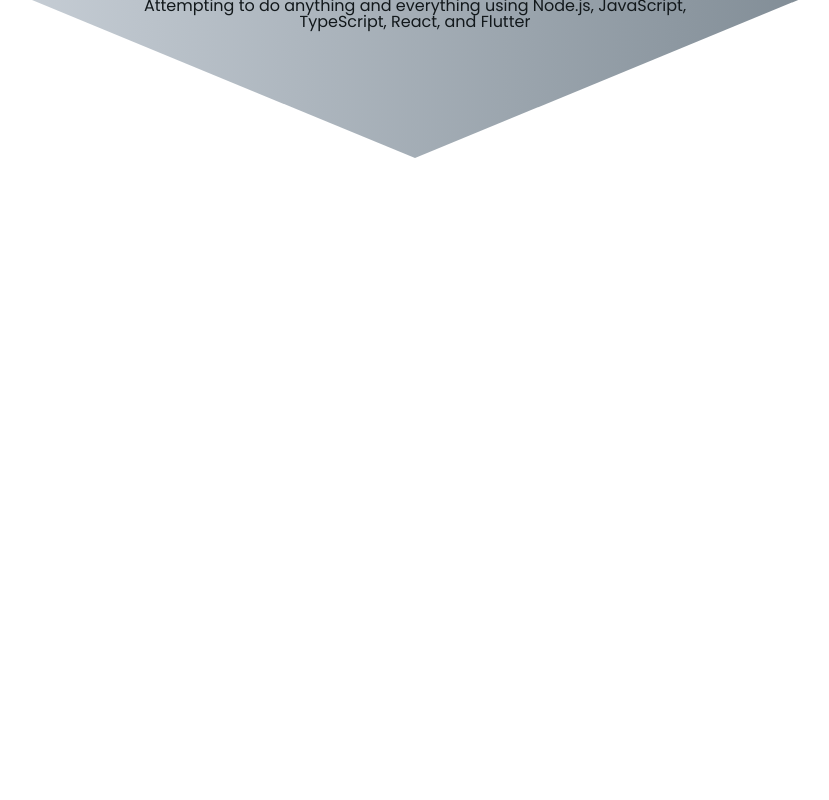
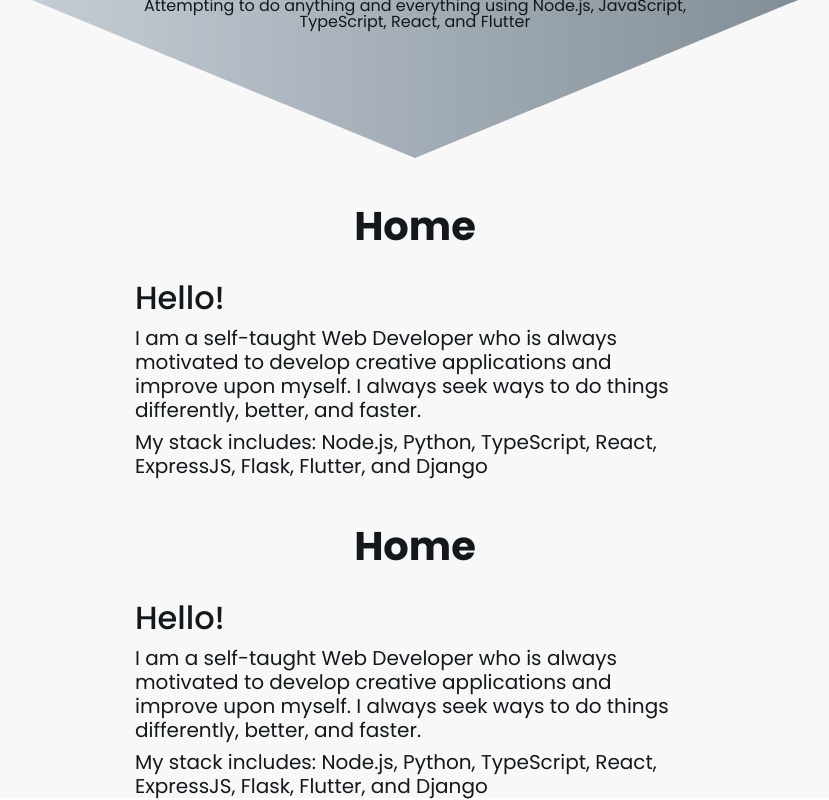
Before and after one commit to EtshD1/Theme-Selector, a React (Create React App) app: page / in a window 1280 px wide. Shown: the part 402-1202 px from the top of the page, without its empty margins (225-1054 px from the left). Before the commit the page ends 800 px from the top, so only its background shows below. Built offline with nearby package versions, Linux system fonts and the light colour scheme.

Commit message:
include body

```diff
--- a/src/App.tsx
+++ b/src/App.tsx
@@ -1,17 +1,30 @@
-import React, { useState } from 'react';
+import React, { useRef, useState } from 'react';
 import Navbar from './components/Navbar';
 import Title from './components/Title';
+import Body from './components/Body';
 import "./components/styles/themes.css";
+import "./index.css";
 import Context from './context';
 
 const App = () => {
   const [dark, setDark] = useState(false);
   const [solarized, setSolarized] = useState(false);
+  const about = useRef<HTMLDivElement>();
+  const home = useRef<HTMLDivElement>();
 
-  return (<Context.Provider value={{ setSolarized, setDark, solarized, dark }}>
-    <div className={[dark ? "dark" : "light", solarized ? "solar" : ""].join(" ")}>
+  const scrollIntoHome = () => {
+    home.current?.scrollIntoView({ behavior: "smooth", block: "start" });
+  }
+
+  const scrollIntoAbout = () => {
+    about.current?.scrollIntoView({ behavior: "smooth", block: "start" });
+  }
+
+  return (<Context.Provider value={{ setSolarized, setDark, solarized, dark, about, home, scrollIntoAbout, scrollIntoHome }}>
+    <div className={[dark ? "dark" : "light", solarized ? "solar" : "", "app"].join(" ")}>
       <Navbar />
       <Title />
+      <Body />
     </div>
   </Context.Provider>);
 }
--- /dev/null
+++ b/src/components/Body.tsx
@@ -0,0 +1,31 @@
+import React from 'react';
+import withContext from '../withContext';
+import Styles from './styles/body.module.css';
+
+interface providedContext {
+  context: {
+    about: React.RefObject<HTMLDivElement>,
+    home: React.RefObject<HTMLDivElement>
+  }
+}
+
+const Body = ({ context }: providedContext) => {
+  const { home, about } = context;
+
+  return (<div className={Styles.main}>
+    <div ref={home}>
+      <h3>Home</h3>
+      <h4>Hello!</h4>
+      <p>I am a self-taught Web Developer who is always motivated to develop creative applications and improve upon myself. I always seek ways to do things differently, better, and faster.</p>
+      <p>My stack includes: Node.js, Python, TypeScript, React, ExpressJS, Flask, Flutter, and Django</p>
+    </div>
+    <div ref={about}>
+      <h3>Home</h3>
+      <h4>Hello!</h4>
+      <p>I am a self-taught Web Developer who is always motivated to develop creative applications and improve upon myself. I always seek ways to do things differently, better, and faster.</p>
+      <p>My stack includes: Node.js, Python, TypeScript, React, ExpressJS, Flask, Flutter, and Django</p>
+    </div>
+  </div>);
+}
+
+export default withContext(Body);
--- /dev/null
+++ b/src/components/styles/body.module.css
@@ -0,0 +1,29 @@
+.main {
+  color: var(--text);
+  max-width: 35rem;
+  margin: 0 auto;
+  transition: color 1s ease;
+}
+
+.main > div {
+  margin-top: 3rem;
+}
+
+.main h3 {
+  font-size: 2.5rem;
+  text-align: center;
+  margin-bottom: 2rem;
+  font-weight: 700;
+}
+
+.main h4 {
+  font-size: 2rem;
+  font-weight: 500;
+  line-height: 2.5rem;
+}
+
+.main p {
+  font-size: 1.25rem;
+  line-height: 1.5rem;
+  margin-top: 0.5rem;
+}
```
